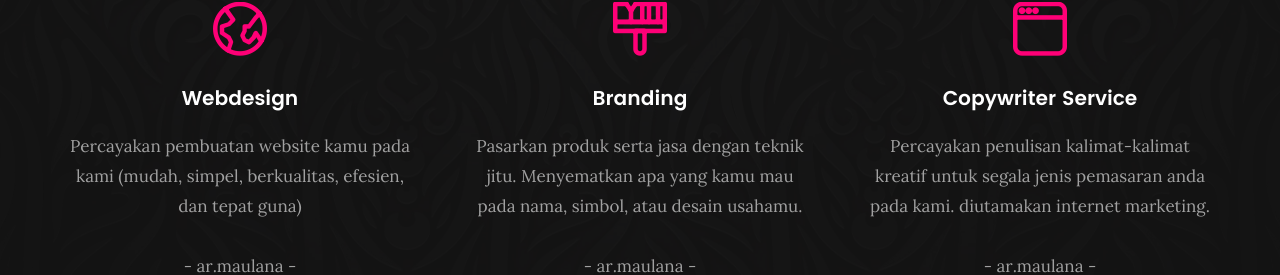
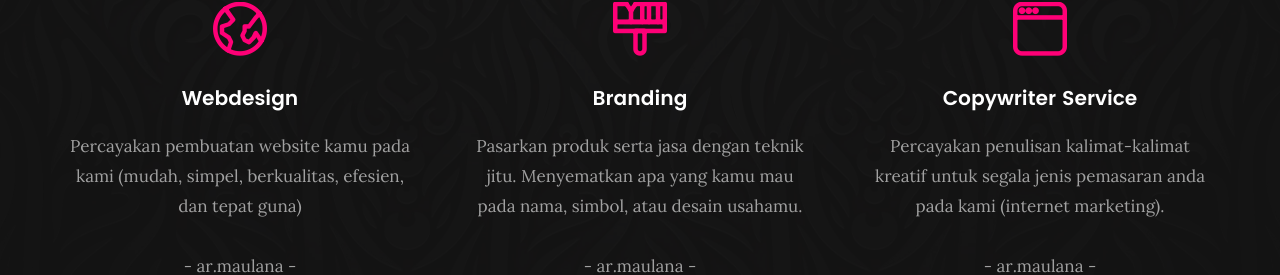
Before and after one commit to karkata23/ar.maulana-myportfolio, a plain HTML site: page KaRKATA/index.html in a window 1280 px wide. Shown: the part 4957-5232 px from the top of the page. Drawn offline with Linux system fonts and the light colour scheme; files whose address does not match are found by name.

Commit message:
Update index.html

```diff
--- a/KaRKATA/index.html
+++ b/KaRKATA/index.html
@@ -587,7 +587,7 @@
 
 	            	<h3>Copywriter Service</h3>
 
-		            <p class="desc"> Percayakan penulisan kalimat-kalimat kreatif untuk segala jenis pemasaran anda pada kami. diutamakan internet marketing.
+		            <p class="desc"> Percayakan penulisan kalimat-kalimat kreatif untuk segala jenis pemasaran anda pada kami (internet marketing).
 					<p class="desc"> - ar.maulana -
 	        			</p>
 
```
